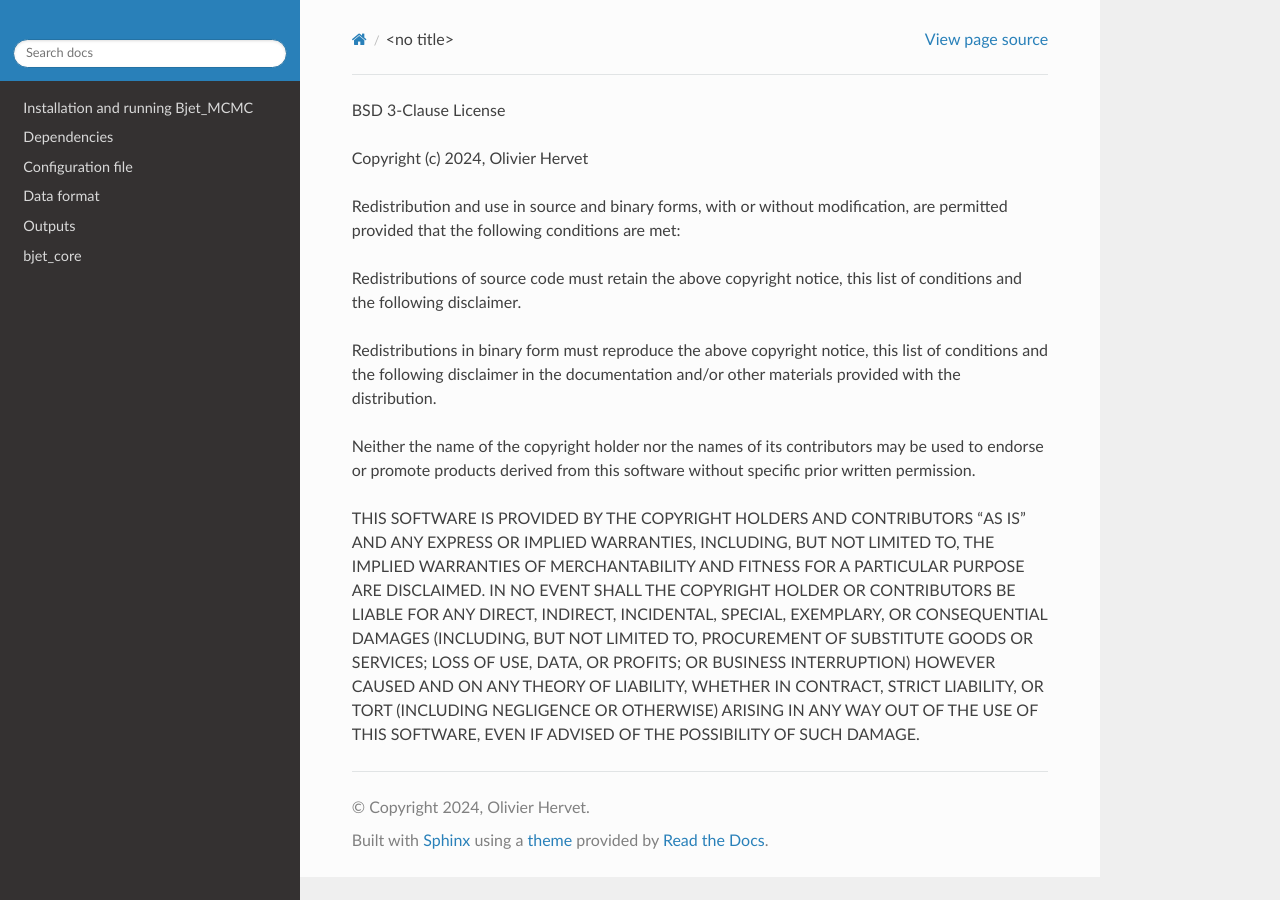
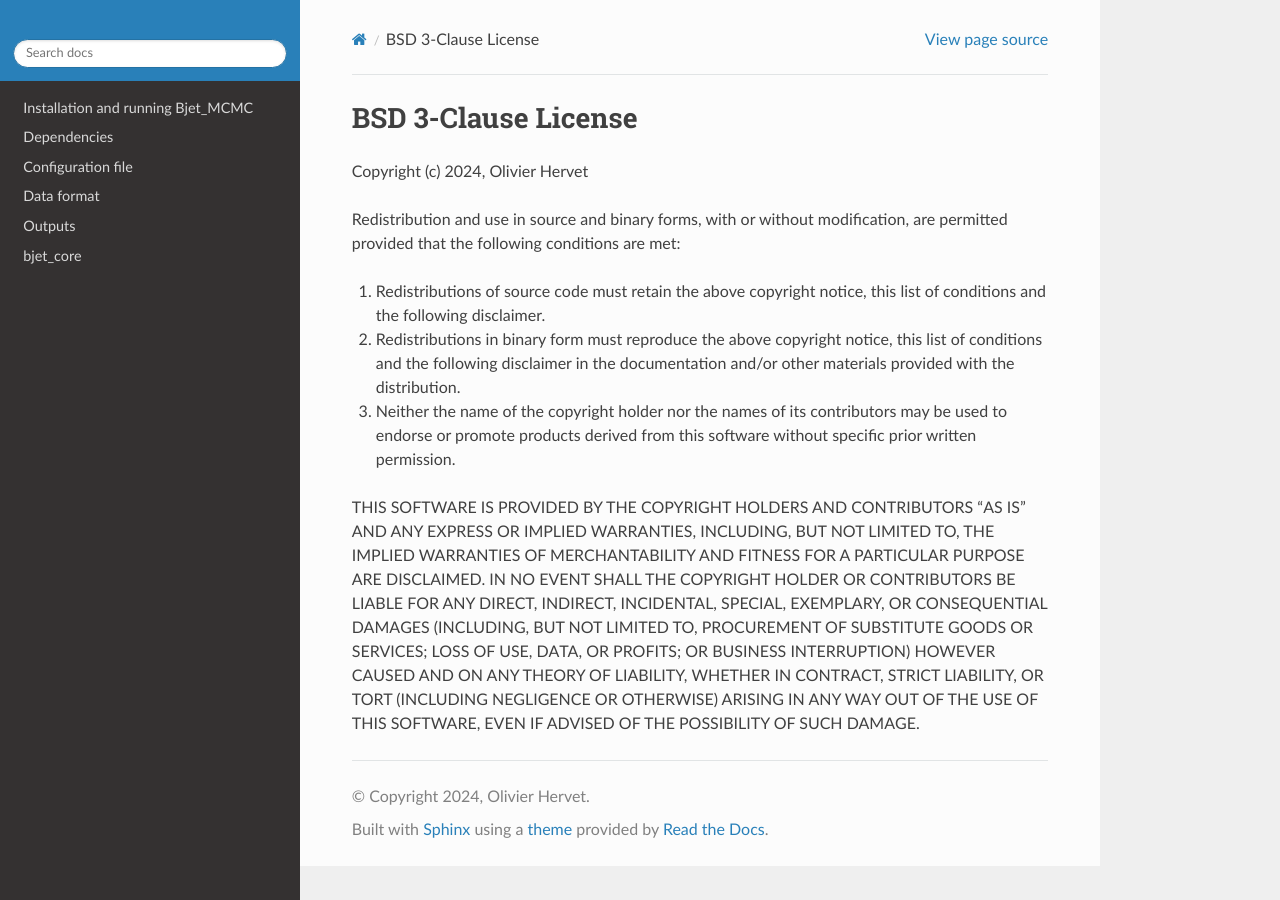
Before and after one commit to Ohervet/Bjet_MCMC, a Sphinx documentation site: the page built from docs/source/License.rst, in a window 1280 px wide. Built offline with Sphinx 7.4.7 and the Read the Docs theme 2.0.0, drawn with Linux system fonts in a browser that asks for light colours.

Commit message:
Update License.rst

```diff
--- a/docs/source/License.rst
+++ b/docs/source/License.rst
@@ -1,4 +1,7 @@
 BSD 3-Clause License
+====================
+
+.. _BSD 3-Clause License:
 
 Copyright (c) 2024, Olivier Hervet
 
```
